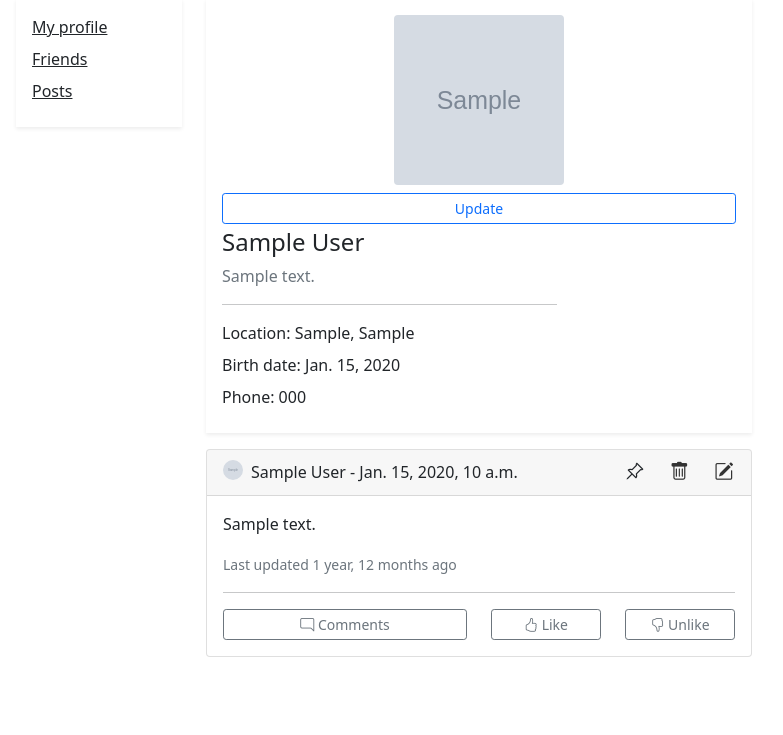
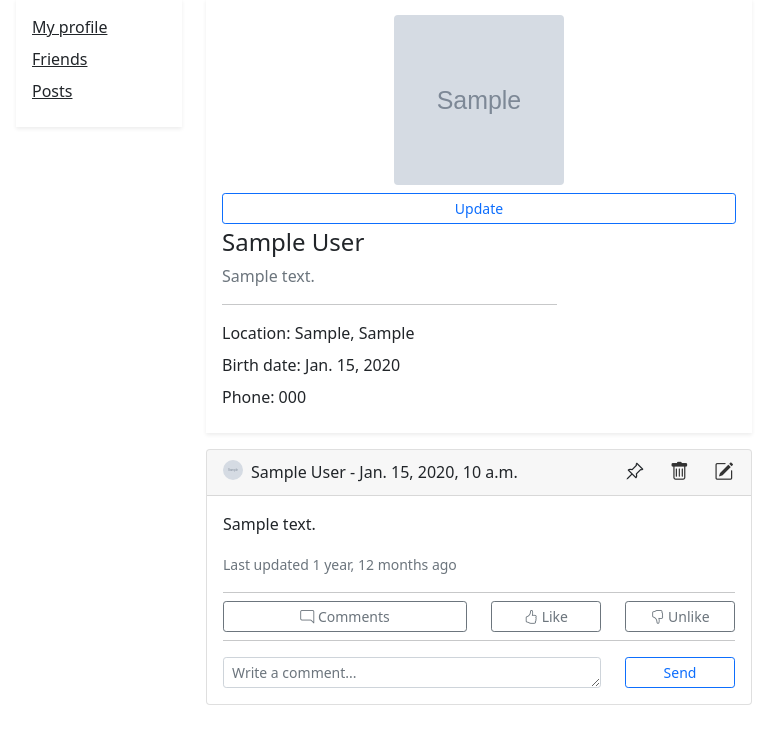
Before and after one commit to UladzislauBaranau/social-network, a Django app: page /profiles/my_profile in a window 1280 px wide. Shown: the part 65-800 px from the top of the page, without its empty margins (161-944 px from the left). Run offline with Django 3.2, Linux system fonts and the light colour scheme; a user stored in the database is signed in; tables that the repository leaves empty hold one stand-in row (values such as "Sample post"); grey boxes marked "Sample" are stand-in pictures; some libraries are stand-ins or nearby versions.

Commit message:
Create a comment form

```diff
--- a/socialnetwork/posts/forms.py
+++ b/socialnetwork/posts/forms.py
@@ -1,6 +1,6 @@
 from django import forms
 
-from .models import Post
+from .models import Comment, Post
 
 
 class PostForm(forms.ModelForm):
@@ -9,3 +9,9 @@ class PostForm(forms.ModelForm):
     class Meta:
         model = Post
         fields = ['content']
+
+
+class CommentForm(forms.ModelForm):
+    class Meta:
+        model = Comment
+        fields = ['text_body']
--- a/socialnetwork/profiles/templates/profiles/user_profile.html
+++ b/socialnetwork/profiles/templates/profiles/user_profile.html
@@ -64,7 +64,7 @@
 
                     <div class="modal-footer">
                       <button type="button" class="btn btn-outline-secondary" data-bs-dismiss="modal">{% translate 'Close' %}</button>
-                      <button type="submit" class="btn btn-success">{% translate 'Save changes' %}</button>
+                      <button type="submit" class="btn btn-success" name="submit_edit_profile_form">{% translate 'Save changes' %}</button>
                     </div>
                   </form>
                 </div>
@@ -120,18 +120,33 @@
             <div class="card-body">
               <p class="card-text">{{ post.content }}</p>
               <p class="card-text"><small class="text-muted">Last updated {{ post.date_updated|timesince }} ago</small></p>
-              <hr>
+              <hr class="mb-2">
               <div class="row">
-                <div class="col-6 d-grid gap-2 align-self-center">
+                <div class="col-6 d-grid">
                   <button type="button" class="btn btn-outline-secondary btn-sm"><i class="bi bi-chat-right"></i> {% translate 'Comments' %}</button>
                 </div>
-                <div class="col-3 d-grid gap-2 align-self-center">
+                <div class="col-3 d-grid">
                   <button type="button" class="btn btn-outline-secondary btn-sm"><i class="bi bi-hand-thumbs-up"></i> {% translate 'Like' %}</button>
                 </div>
-                <div class="col-3 d-grid gap-2 align-self-center">
+                <div class="col-3 d-grid">
                   <button type="button" class="btn btn-outline-secondary btn-sm"><i class="bi bi-hand-thumbs-down"></i> {% translate 'Unlike' %}</button>
                 </div>
               </div>
+              <hr class="mt-2">
+
+              <form method="POST">
+                {% csrf_token %}
+                <input type="hidden" name="post_id" value={{post.id}}>
+                <div class="row">
+                  <div class="col-9">
+                    <textarea class="form-control form-control-sm" name="text_body" style="height: 30px" placeholder="{% translate 'Write a comment...' %}"></textarea>
+                  </div>
+                  <div class="col-3 d-grid">
+                    <button type="submit" class="btn btn-outline-primary btn-sm" name="submit_comment_form">{% translate 'Send' %}</button>
+                  </div>
+                </div>
+              </form>
+
             </div>
           </div>
         {% endfor %}
--- a/socialnetwork/profiles/views.py
+++ b/socialnetwork/profiles/views.py
@@ -6,6 +6,7 @@ from django.http import HttpResponse, JsonResponse
 from django.shortcuts import get_object_or_404, redirect, render
 from django.utils.translation import gettext as _
 
+from posts.forms import CommentForm
 from posts.models import Post
 
 from .backends import get_friends
@@ -60,19 +61,29 @@ def logout_view(request):
 @login_required(login_url='/profiles/login')
 def user_profile_view(request):
     profile = Profile.objects.get(id=request.user.id)
-    form = EditAvatarUsernameBioForm(instance=request.user)
     posts = Post.objects.all().order_by('-date_created').filter(post_author=request.user)
+    edit_profile_form = EditAvatarUsernameBioForm(instance=request.user)
+    comment_form = CommentForm()
 
-    if request.method == 'POST':
-        form = EditAvatarUsernameBioForm(request.POST, request.FILES, instance=request.user)
-        if form.is_valid():
-            form.save()
+    if "submit_edit_profile_form" in request.POST:
+        edit_profile_form = EditAvatarUsernameBioForm(request.POST, request.FILES, instance=request.user)
+        if edit_profile_form.is_valid():
+            edit_profile_form.save()
             messages.success(request, _('Your profile has been updated'))
+
+    if "submit_comment_form" in request.POST:
+        comment_form = CommentForm(request.POST)
+        if comment_form.is_valid():
+            new_comment = comment_form.save(commit=False)
+            new_comment.comment_author = profile
+            new_comment.post = Post.objects.get(id=request.POST.get('post_id'))
+            new_comment.save()
 
     context = {
         'profile': profile,
-        'form': form,
+        'form': edit_profile_form,
         'posts': posts,
+        'comment_form': comment_form,
     }
     return render(request, 'profiles/user_profile.html', context)
 
```
